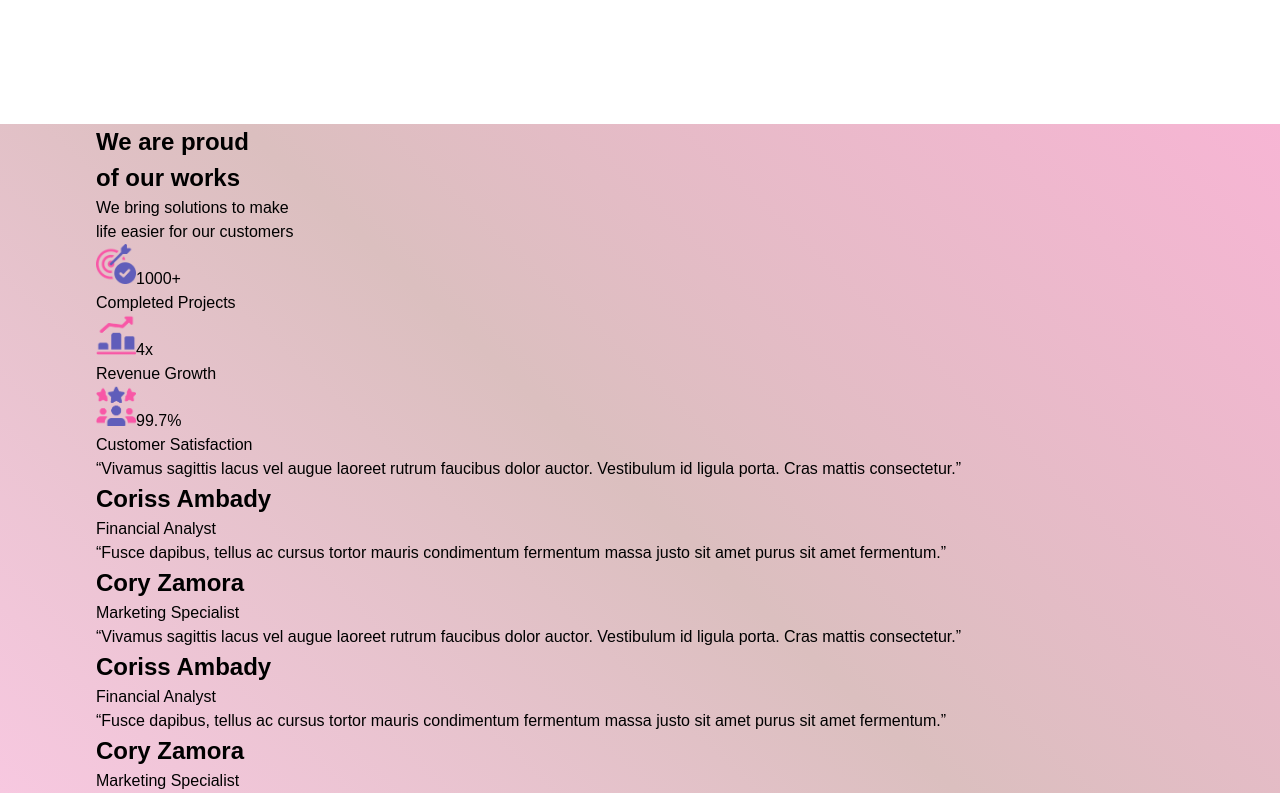
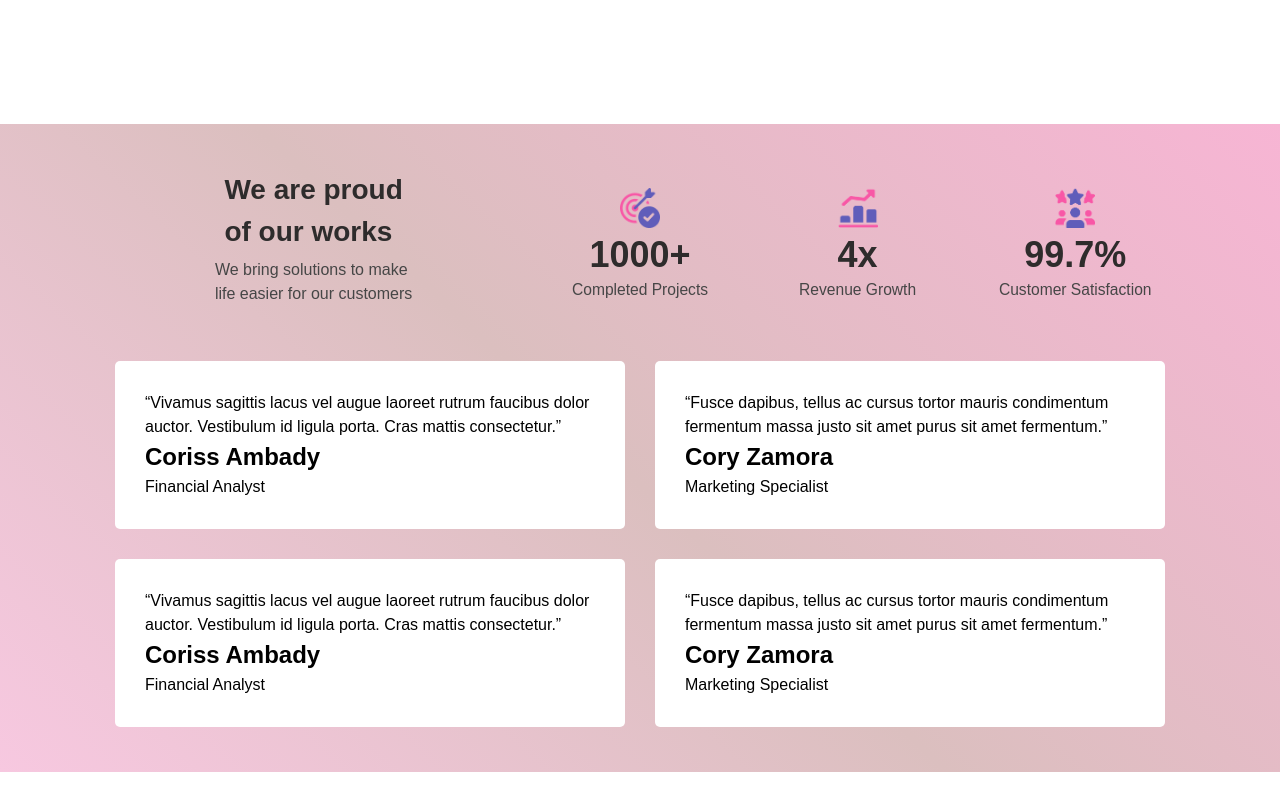
Before and after one commit to Hizmy-M/React-Projects, a React (Vite) app in the folder 05.terraConnect-web/: page / in a window 1280 px wide. Shown: the part 2360-3160 px from the top of the page. Built offline with nearby package versions, Linux system fonts and the light colour scheme; a web font is replaced by a local one.

Commit message:
review section done

```diff
--- a/05.terraConnect-web/src/index.css
+++ b/05.terraConnect-web/src/index.css
@@ -277,6 +277,90 @@ body {
 /* ----------------------------------------------------------------------------------------------------- */
 
 
+/* ----------------------------------------------------------------------------------------------------- */
+/* review-section-end */
+.review__container {
+  padding-top: 45px;
+  padding-bottom: 45px;
+}
+
+.review__one {
+  display: flex;
+  flex-direction: column;
+}
+
+.review__one-heading {
+  text-align: center;
+}
+
+.review__one-heading h2 {
+  font-size: var(--fs-h2);
+  color: var(--font-color-black);
+  padding-bottom: 5px;
+}
+
+.review__one-heading p {
+  font-size: var(--fs-body);
+  color: var(--font-color-grey);
+  padding-bottom: 15px;
+
+}
+
+.review__one-content {
+  display: flex;
+  flex-direction: column;
+  align-items: center;
+  text-align: center;
+  gap: 30px;
+}
+
+.one-content__card {
+  display: flex;
+  flex-direction: column;
+  align-items: center;
+  width: 100%;
+}
+
+.one-content__card span {
+  font-size: var(--fs-h1);
+  font-weight: bold;
+  color: var(--font-color-black);
+  margin-bottom: -4px;;
+}
+
+.one-content__card p {
+  font-size: var(--fs-small);
+  color: var(--font-color-grey);
+}
+
+
+.review__two {
+  display: flex;
+  flex-direction: column;
+  align-items: center;
+  gap: 30px;
+  margin-top: 40px;
+  width: 100%;
+}
+
+.review__two-d {
+  display: flex;
+  gap: 30px;
+  flex-direction: column;
+}
+
+
+.review__two-card {
+  max-width: 450px;
+  padding: 30px;
+  background-color: white;
+  border-radius: 5px;
+
+}
+
+/* review-section-end */
+/* ----------------------------------------------------------------------------------------------------- */
+
 
 
 
@@ -387,9 +471,38 @@ body {
   align-items: center;
 }
 
+/* feature section - end */
+/* ----------------------------------------------------------------------------------------------- */
 
 
 
-/* feature section - end */
+
+.review__one {
+  flex-direction: row;
+  align-items: center;
+}
+
+.review__one-heading {
+  width: 40%;
+  text-align: start;
+  display: flex;
+  flex-direction: column;
+  align-items: center;
+}
+
+.review__one-content {
+  flex: 1;
+}
+
+.review__one-content {
+  flex-direction: row;
+  gap: 0;
+  justify-content: space-between;
+}
+
+.review__two-d {
+  flex-direction: row;
+}
+
 
 }
```
